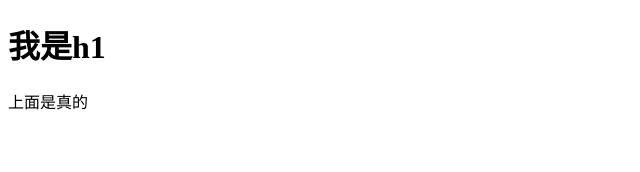
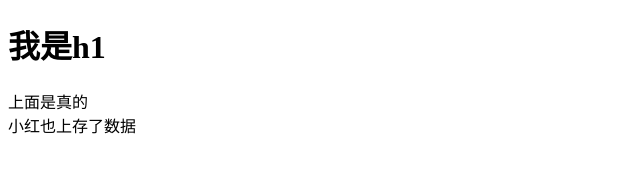
Before and after one commit to kreey9527/test129, a plain HTML site: page index.html in a window 1280 px wide. Shown: the whole page, without its empty margins (0-640 px from the left). Drawn offline with Linux system fonts and the light colour scheme.

Commit message:
小红也上存了数据

```diff
--- a/index.html
+++ b/index.html
@@ -9,5 +9,6 @@
 <body>
   <h1>我是h1</h1>
   <div>上面是真的</div>
+  <div>小红也上存了数据</div>
 </body>
 </html>
```
